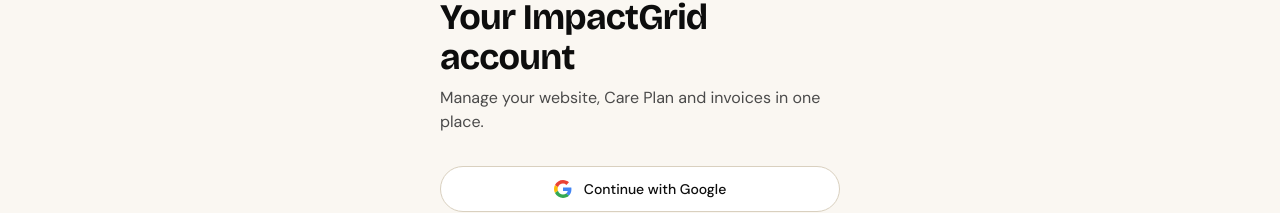
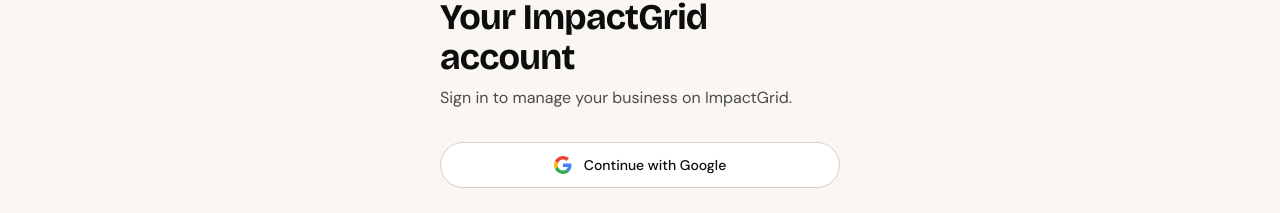
Before and after one commit to donmoyero/ImpactGrid-Analytics, a Next.js app: page /login in a window 1280 px wide. Shown: the part 151-364 px from the top of the page. Built offline with nearby package versions, Linux system fonts and the light colour scheme; no server answers.

Commit message:
Login page: drop /dashboard fallback and agency wording, route signed-in users via /auth/continue

```diff
--- a/app/login/page.tsx
+++ b/app/login/page.tsx
@@ -8,15 +8,15 @@
 export default async function LoginPage({ searchParams }: { searchParams: { next?: string; error?: string } }) {
   // Only allow same-site relative redirects.
   const n = searchParams.next;
-  const next = n && n.startsWith("/") && !n.startsWith("//") && !n.startsWith("/\\") ? n : "/dashboard";
+  const next = n && n.startsWith("/") && !n.startsWith("//") && !n.startsWith("/\\") ? n : "/admin";
 
   const { data: { user } } = await createClient().auth.getUser();
-  if (user) redirect(next);
+  if (user) redirect(`/auth/continue?next=${encodeURIComponent(next)}`);
 
   return (
     <main className="mx-auto max-w-md px-6 py-20">
       <h1 className="font-display text-3xl md:text-4xl">Your ImpactGrid account</h1>
-      <p className="mt-2 text-slate">Manage your website, Care Plan and invoices in one place.</p>
+      <p className="mt-2 text-slate">Sign in to manage your business on ImpactGrid.</p>
       <LoginForm next={next} linkError={searchParams.error === "1"} />
     </main>
   );
```
